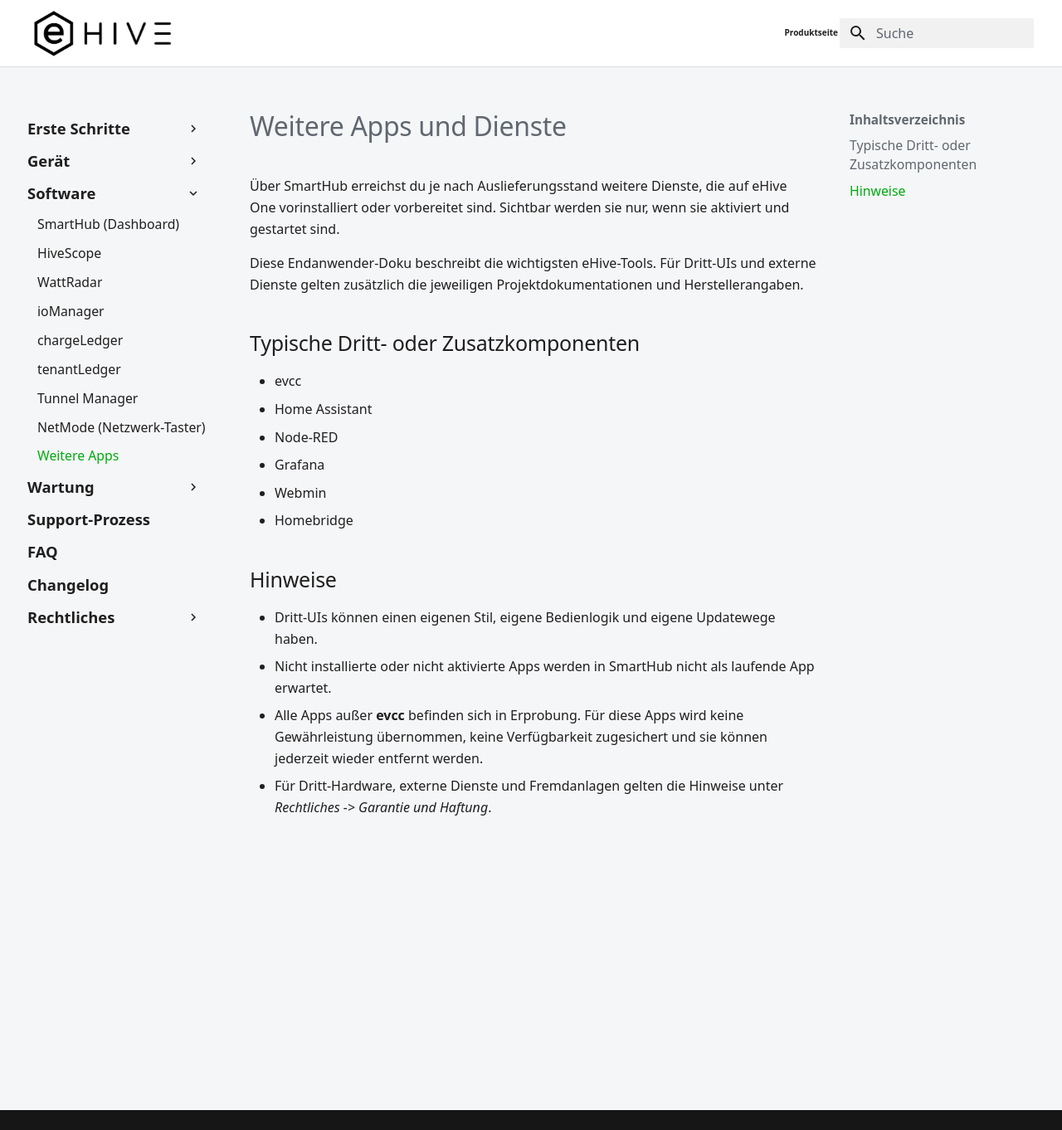
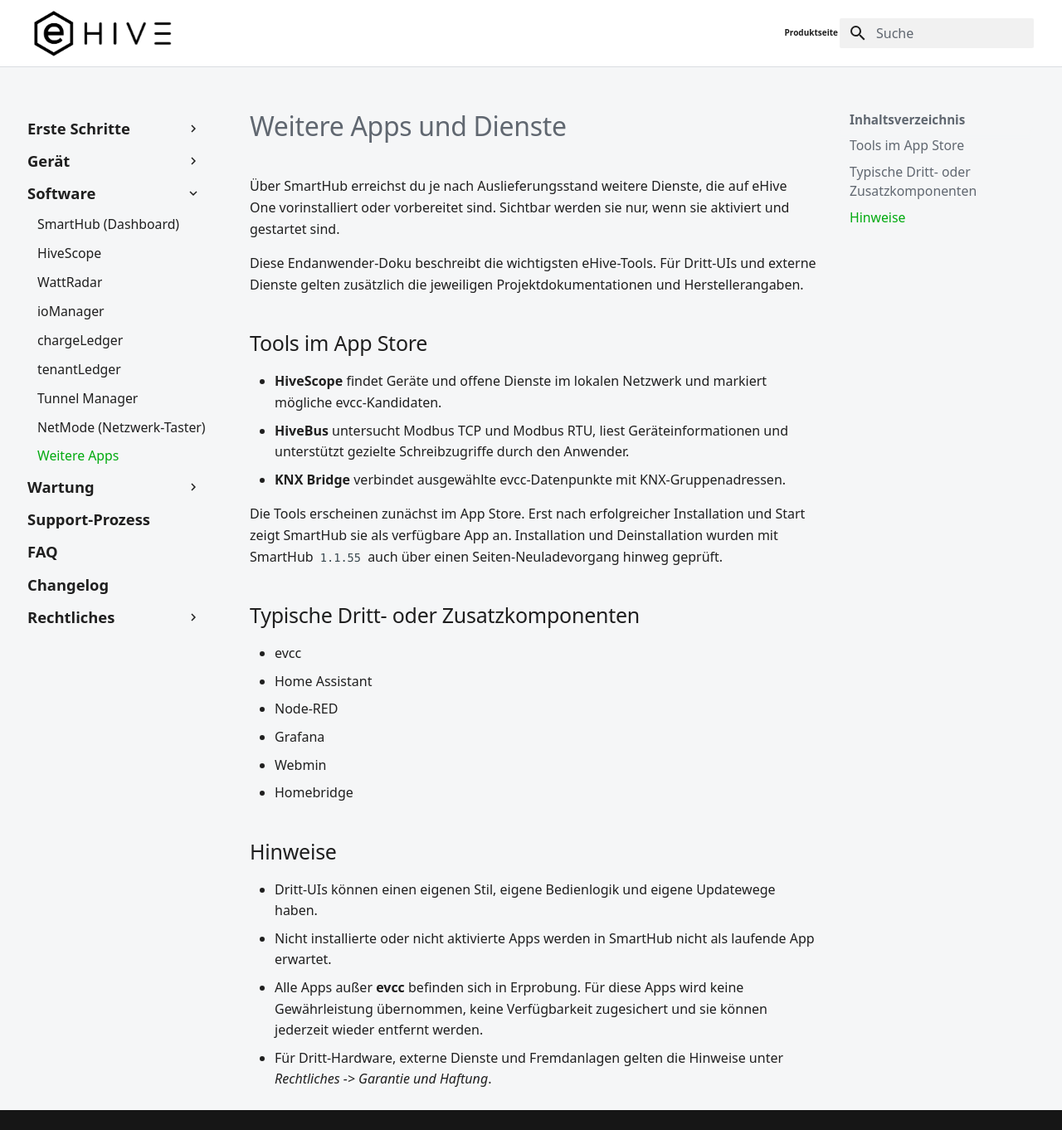
Before and after one commit to ehive-dev/doc, an MkDocs documentation site: the page built from docs/software/other-apps.md, in a window 1280 px wide and 1362 px high. Shown: the whole window at 83% size. Built offline with MkDocs 1.6.1 and Material for MkDocs 9.7.7, drawn with Linux system fonts in a browser that asks for light colours.

Commit message:
docs: document SmartHub 1.1.55

```diff
--- a/docs/software/other-apps.md
+++ b/docs/software/other-apps.md
@@ -3,6 +3,14 @@
 Über SmartHub erreichst du je nach Auslieferungsstand weitere Dienste, die auf eHive One vorinstalliert oder vorbereitet sind. Sichtbar werden sie nur, wenn sie aktiviert und gestartet sind.
 
 Diese Endanwender-Doku beschreibt die wichtigsten eHive-Tools. Für Dritt-UIs und externe Dienste gelten zusätzlich die jeweiligen Projektdokumentationen und Herstellerangaben.
+
+## Tools im App Store
+
+- **HiveScope** findet Geräte und offene Dienste im lokalen Netzwerk und markiert mögliche evcc-Kandidaten.
+- **HiveBus** untersucht Modbus TCP und Modbus RTU, liest Geräteinformationen und unterstützt gezielte Schreibzugriffe durch den Anwender.
+- **KNX Bridge** verbindet ausgewählte evcc-Datenpunkte mit KNX-Gruppenadressen.
+
+Die Tools erscheinen zunächst im App Store. Erst nach erfolgreicher Installation und Start zeigt SmartHub sie als verfügbare App an. Installation und Deinstallation wurden mit SmartHub `1.1.55` auch über einen Seiten-Neuladevorgang hinweg geprüft.
 
 ## Typische Dritt- oder Zusatzkomponenten
 
```
Also changed, not shown: docs/changelog.md (+1 -0 lines), docs/maintenance/updates.md (+5 -0 lines), docs/software/smarthub.md (+7 -1 lines).
